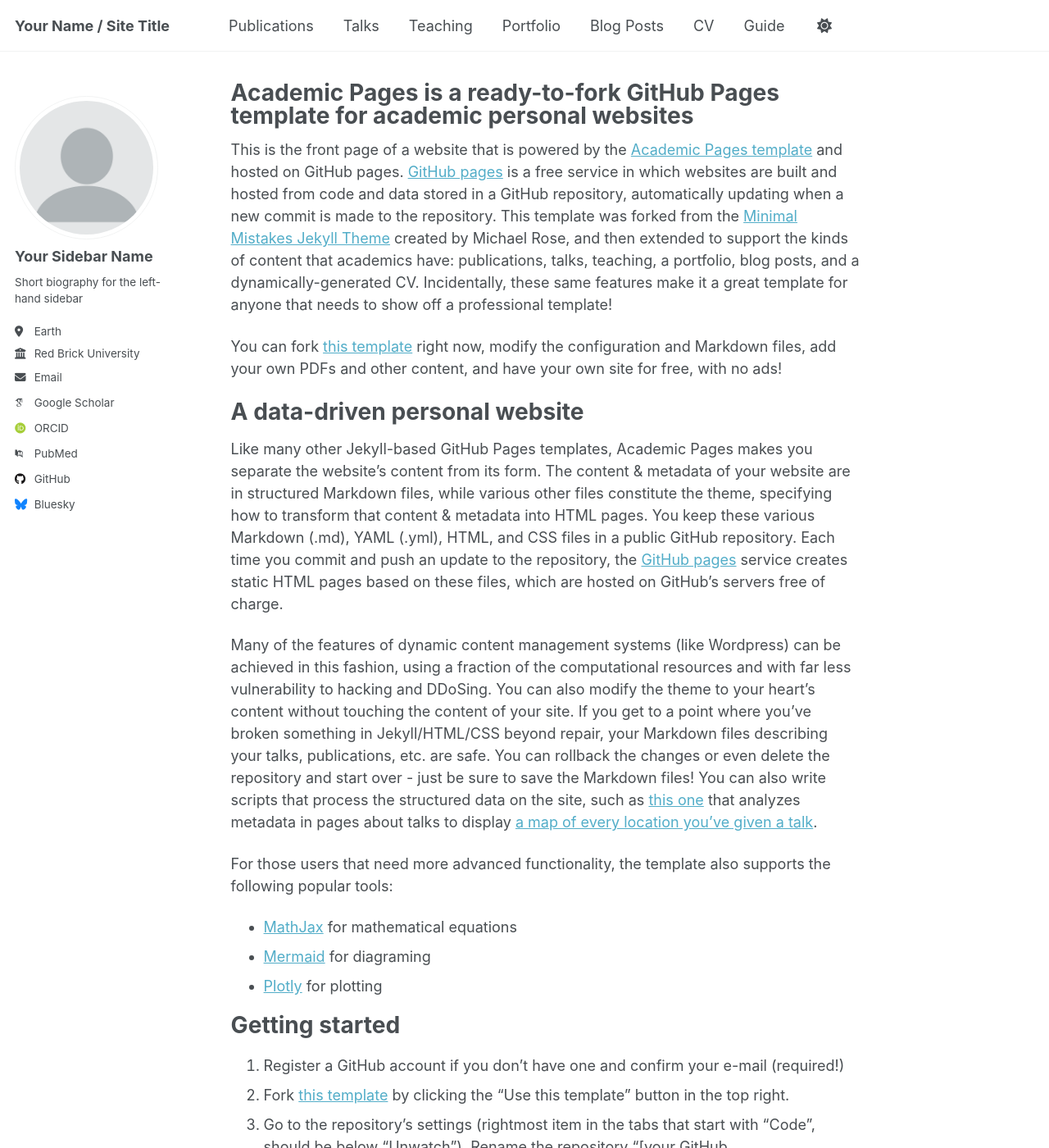
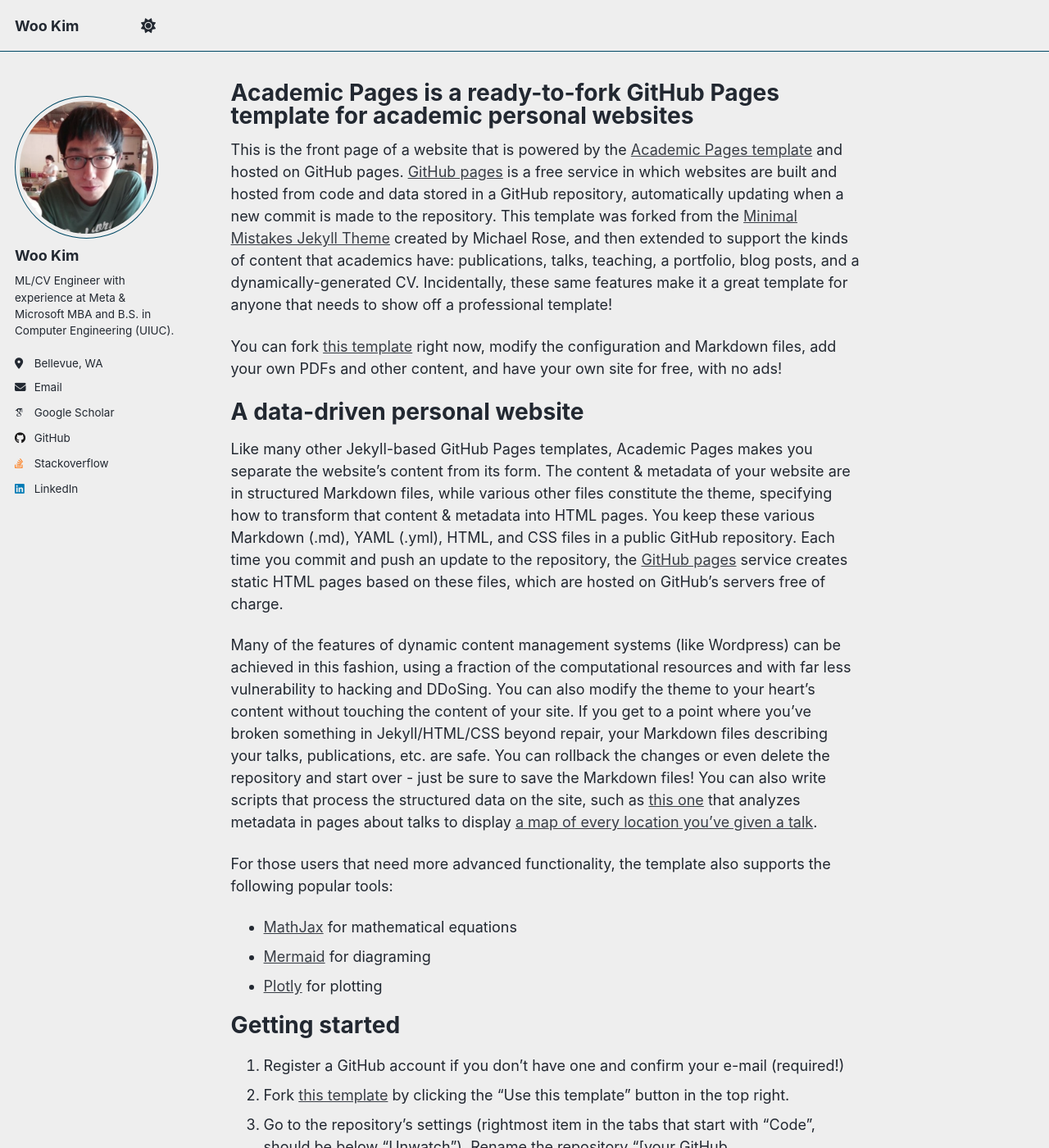
Before and after one commit to Efreeto/efreeto.github.io, a Jekyll site: the page built from _pages/about.md, in a window 1280 px wide and 1400 px high. Shown: the whole window at 82% size. Built offline with Jekyll 4.4.1, drawn with Linux system fonts in a browser that asks for light colours; some web fonts are replaced; a script that is not in the unit is left out.

Commit message:
Personalizing

```diff
--- a/Gemfile
+++ b/Gemfile
@@ -11,3 +11,4 @@ end
 
 gem 'github-pages'
 gem 'connection_pool', '2.5.0'
+gem 'tzinfo-data', platforms: [:windows]
--- a/_config.yml
+++ b/_config.yml
@@ -8,15 +8,15 @@
 
 # Basic Site Settings
 locale                   : "en-US"
-site_theme               : "default" # Currently available options are "default", "air"
-title                    : "Your Name / Site Title"
+site_theme               : "air" # Currently available options are "default", "air"
+title                    : "Woo Kim"
 title_separator          : "-"
 name                     : &name "Your Name"
-description              : &description "Your Name's academic portfolio"   # Update this with a general description of your site, this is the default if not overridden by a page
-url                      : https://academicpages.github.io # The base hostname & protocol for your site e.g. "https://[your GitHub username].github.io",
+description              : &description "Woo Kim's web site"   # Update this with a general description of your site, this is the default if not overridden by a page
+url                      : https://efreeto.github.io # The base hostname & protocol for your site e.g. "https://[your GitHub username].github.io",
                                                            # or if you already have some other page hosted on Github then use "https://[your GitHub username].github.io/[Your Repo Name]"
 baseurl                  : "" # the subpath of your site, e.g. "/blog"
-repository               : "academicpages/academicpages.github.io"
+repository               : "efreeto/efreeto.github.io-academicpages"
 
 # Site Author - The following control what appear as part of the author content on the side bar.
 #               If a field is blank the icon and link will not appear, otherwise it will be shown.
@@ -24,23 +24,23 @@ repository               : "academicpages/academicpages.github.io"
 author:
   # Biographic information
   avatar           : "profile.png"
-  name             : "Your Sidebar Name"
+  name             : "Woo Kim"
   pronouns         : # example: "she/her"
-  bio              : "Short biography for the left-hand sidebar"
-  location         : "Earth"
-  employer         : "Red Brick University"
+  bio              : "ML/CV Engineer with experience at Meta & Microsoft\nMBA and B.S. in Computer Engineering (UIUC)."
+  location         : "Bellevue, WA"
+  employer         : # "Meta"
   uri              : # URL
-  email            : "none@example.org"
+  email            : "woowon.kim@gmail.com"
 
   # Academic websites
   academia         : # URL
   arxiv            : # URL - Update with the correct link to your profile
-  googlescholar    : "https://scholar.google.com/citations?user=PS_CX0AAAAAJ"
+  googlescholar    : "https://scholar.google.com/citations?user=q_yLoHMAAAAJ"
   inspire-hep      : # URL
   impactstory      : # URL
-  orcid            : "https://orcid.org/yourorcidurl"
+  orcid            : # "https://orcid.org/yourorcidurl"
   semantic         : # URL
-  pubmed           : "https://www.ncbi.nlm.nih.gov/pubmed/?term=john+snow"
+  pubmed           : # "https://www.ncbi.nlm.nih.gov/pubmed/?term=john+snow"
   researchgate     : # URL
   scopus           : # URL
 
@@ -48,13 +48,13 @@ author:
   bitbucket        : # Username - Update with your username on the site
   codepen          : # Username
   dribbble         : # Username
-  github           : "academicpages"
+  github           : "efreeto"
   kaggle           : # Username
-  stackoverflow    : # User number or user number and name (i.e., use "1" or "1/jeff-atwood")
+  stackoverflow    : "2680660/efreeto" # User number or user number and name (i.e., use "1" or "1/jeff-atwood")
 
   # Social media
   artstation       : # Username
-  bluesky          : "bsky.app" # Replace this with you Bluesky username
+  bluesky          : # "bsky.app" # Replace this with you Bluesky username
   facebook         : # Username
   flickr           : # Username
   foursquare       : # Username
@@ -63,7 +63,7 @@ author:
   keybase          : # Username
   instagram        : # Username
   lastfm           : # Username
-  linkedin         : # Username
+  linkedin         : "woowon" # Username
   mastodon         : # URL
   medium           : # URL
   pinterest        : # Username
--- a/_includes/footer/custom.html
+++ b/_includes/footer/custom.html
@@ -1,6 +1,6 @@
 <!-- start custom footer snippets -->
 
-<a href="/sitemap/">Sitemap</a>
+<!-- <a href="/sitemap/">Sitemap</a> -->
 
 <!-- Support for MatJax -->
 <script defer src="https://cdnjs.cloudflare.com/polyfill/v3/polyfill.min.js?features=es6"></script>
```
Also changed, not shown: _data/navigation.yml (+13 -16 lines), images/500x300.png (deleted), images/Project Science Engine.png (added), images/apple-touch-icon-180x180.png (deleted), images/bio-photo-2.jpg (deleted), images/bio-photo.jpg (deleted), images/facial expression 2 - blurred.png (added), images/hand pose db gen 2.gif (added), images/head pose estimation with virtual head.png (added), images/indoor positioning system.png (added), images/profile.png, images/rbf head.png (added), images/ukf.png (added), 4 other files.
